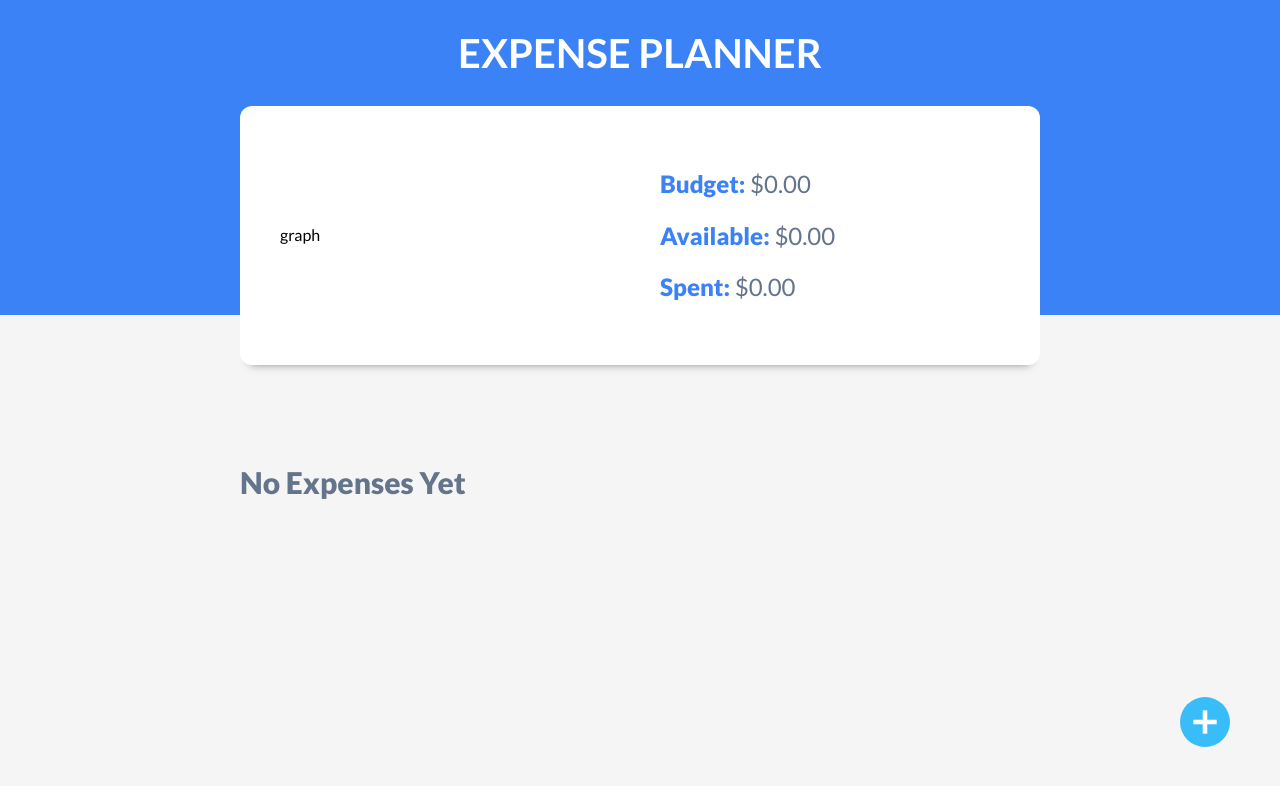
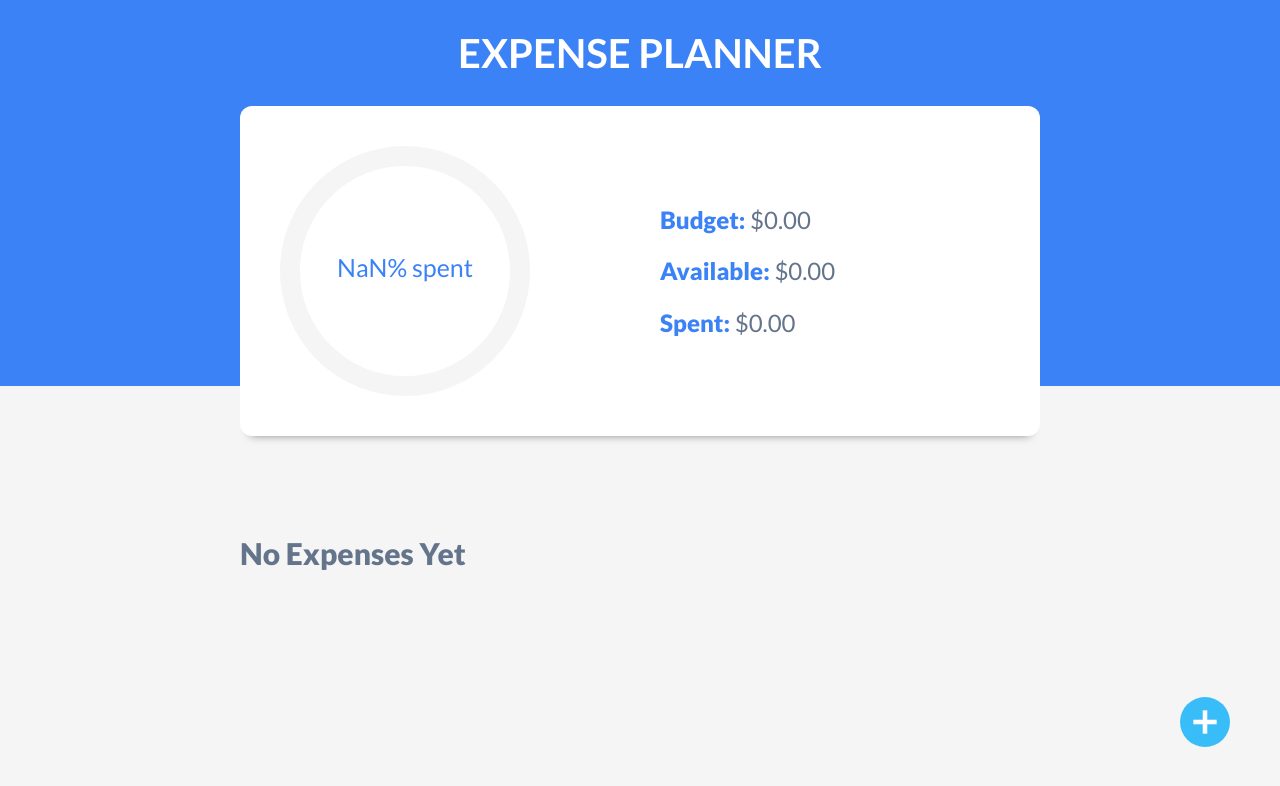
Before and after one commit to jEduardopro/expense-planner-react, a React (Vite) app: page / in a window 1280 px wide. Both pictures are taken after a click on the input "Add". Shown: the top 786 px of the page. Built offline with nearby package versions, Linux system fonts and the light colour scheme.

Commit message:
add react-circular-progressbar to show the percentage spent

```diff
--- a/package.json
+++ b/package.json
@@ -12,6 +12,7 @@
   "dependencies": {
     "prop-types": "^15.8.1",
     "react": "^18.2.0",
+    "react-circular-progressbar": "^2.1.0",
     "react-dom": "^18.2.0",
     "react-swipeable-list": "^1.8.1"
   },
--- a/src/components/BudgetControl.tsx
+++ b/src/components/BudgetControl.tsx
@@ -1,5 +1,7 @@
 import { useEffect, useState } from "react";
 import { Expense } from "../types/Expense";
+import { CircularProgressbar, buildStyles } from 'react-circular-progressbar'
+import 'react-circular-progressbar/dist/styles.css'
 
 type Props = {
 	budget: number;
@@ -10,13 +12,20 @@
 
 	const [available, setAvailable] = useState(0)
 	const [spent, setSpent] = useState(0)
+	const [percentage, setPercentage] = useState(0)
 
 	useEffect(() => {
 		const totalSpent = expenses.reduce((total, expense) => expense.quantity + total, 0);
 		const totalAvailable = budget - totalSpent;
 
+		const newPercentage = (((budget - totalAvailable) / budget) * 100).toFixed(2)
+
 		setAvailable(totalAvailable)
 		setSpent(totalSpent)
+
+		setTimeout(() => {
+			setPercentage(parseFloat(newPercentage))
+		}, 600);
 
 	}, [expenses])
 
@@ -29,7 +38,17 @@
 
 	return (
 		<div className="contenedor-presupuesto contenedor sombra dos-columnas">
-			<div>graph</div>
+			<div>
+				<CircularProgressbar
+					styles={buildStyles({
+						pathColor: '#3b82f6',
+						trailColor: '#f5f5f5',
+						textColor: '#3b82f6',
+					})}
+					value={percentage}
+					text={`${percentage}% spent`}
+				/>
+			</div>
 			<div className="contenido-presupuesto">
 				<p>
 					<span>Budget: </span> {formatBudget(budget)}
```
Also changed, not shown: 1 other file (tests, documents, lock files or other folders).
